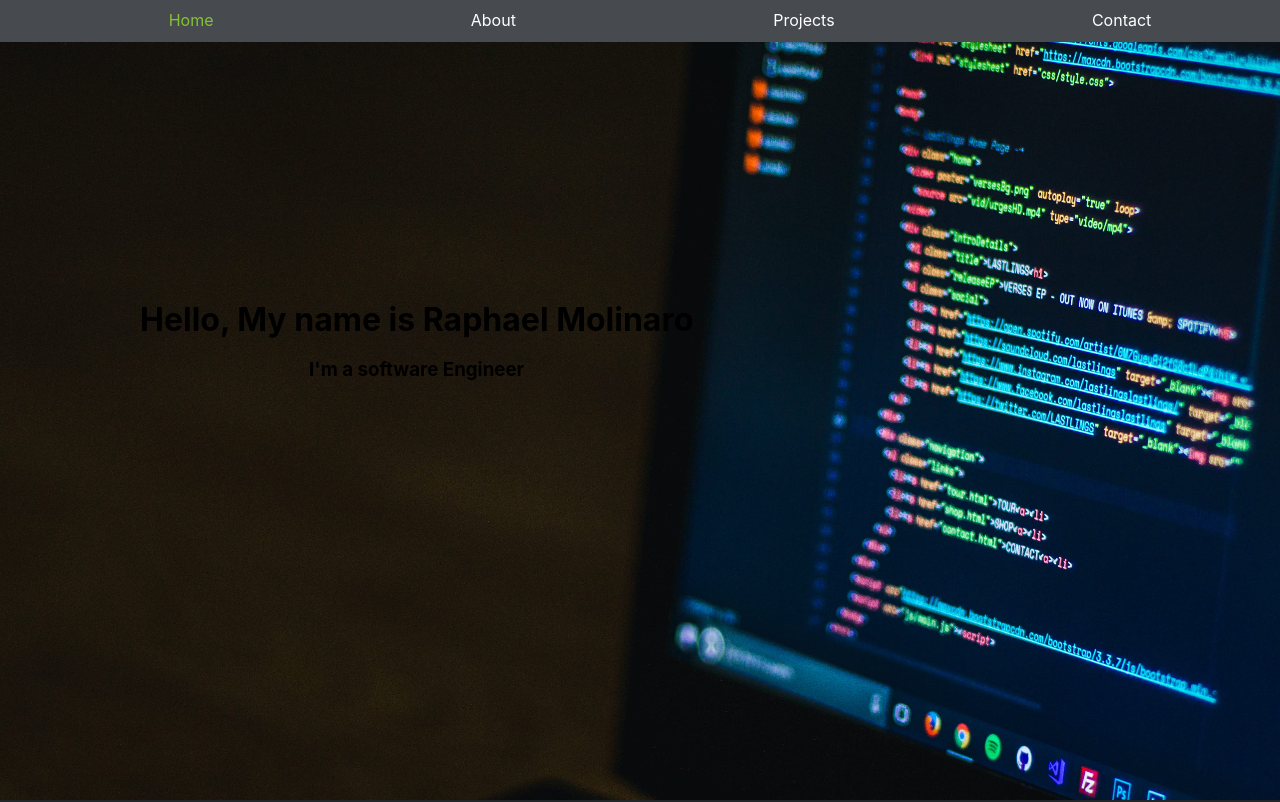
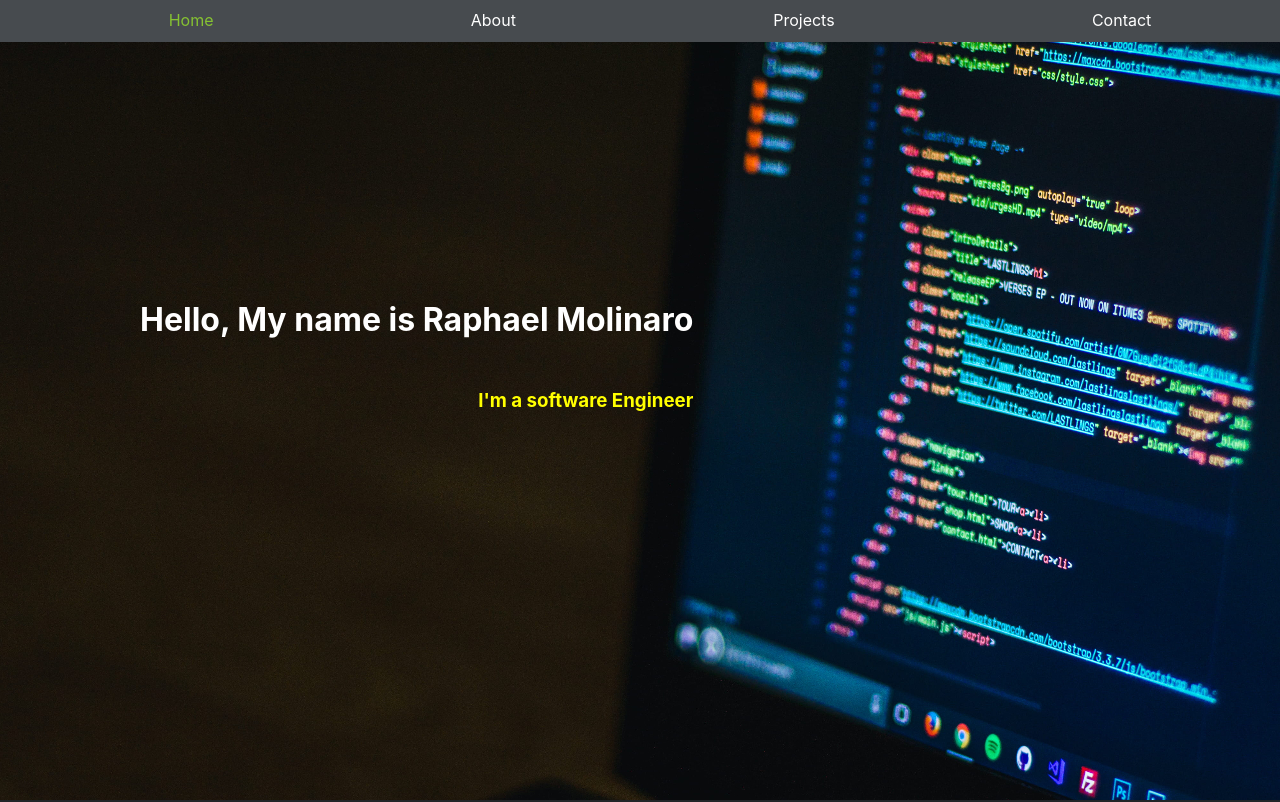
Before and after one commit to rmc3408/portfolio, a React (Create React App) app: page / in a window 1280 px wide. Shown: the top 802 px of the page. Built offline with nearby package versions, Linux system fonts and the light colour scheme.

Commit message:
change image

```diff
--- a/src/Components/imageSection.module.css
+++ b/src/Components/imageSection.module.css
@@ -19,8 +19,15 @@
     left: 140px;
 }
 
-.boxTitle~h1 {
-    margin: 0 0 30px 0;
+.boxTitle h1 {
+    margin: 0 0 50px 0;
+    color:white;
+}
+
+.boxTitle h3 {
+    margin: 0 0 20px 0;
+    color:yellow;
+    text-align: right;
 }
 
 
```
